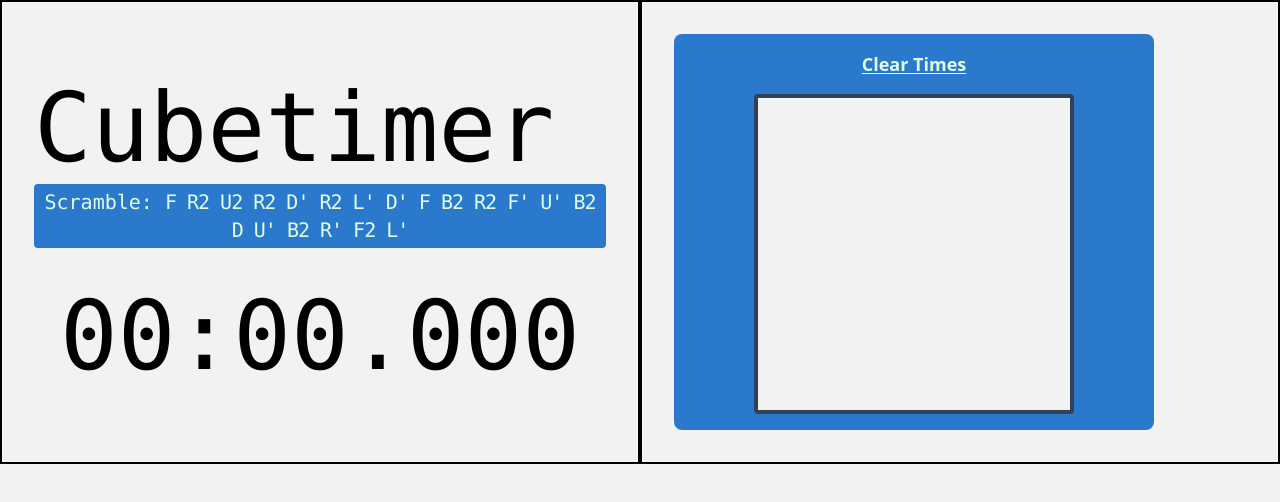
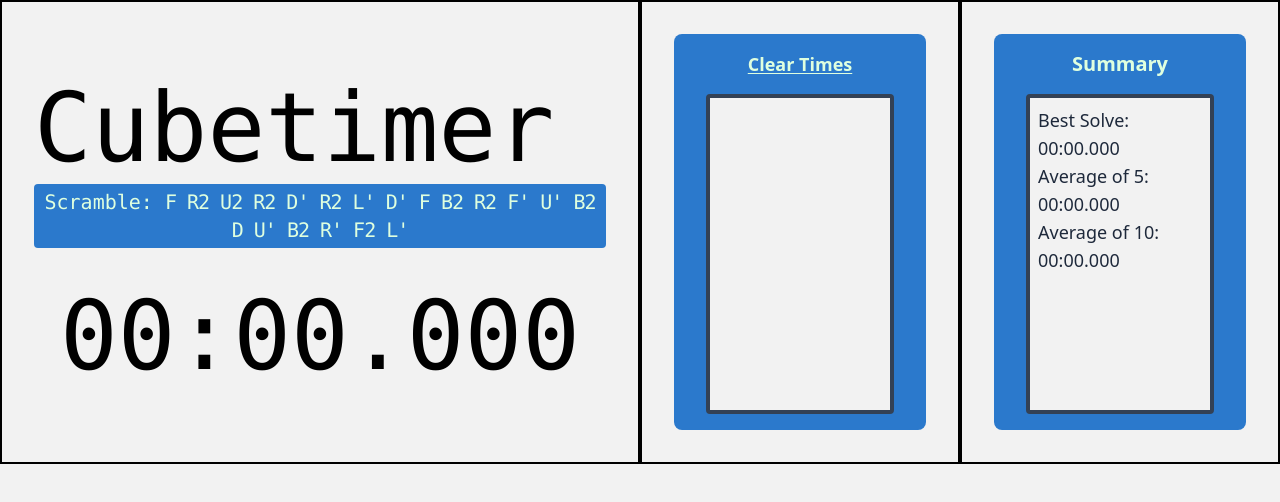
Before and after one commit to Scott-Gibson-Coding/Cubetimer, a React (Vite) app: page / in a window 1280 px wide. Shown: the top 502 px of the page. Built offline with nearby package versions, Linux system fonts and the light colour scheme.

Commit message:
Add a Summary component

```diff
--- a/src/App.tsx
+++ b/src/App.tsx
@@ -1,6 +1,6 @@
 import { useState } from "react";
 import { SolvesContext } from "./contexts/SolvesContext";
-import { Timer, Stats } from "./components";
+import { Timer, Stats, Summary } from "./components";
 import {
   updateLocalStorage,
   fetchLocalStorage,
@@ -38,14 +38,15 @@ function App() {
   }
 
   return (
-    <div className="grid grid-cols-[1fr_1fr] text-lg">
-      <SolvesContext.Provider
-        value={{ solves, addSolve, deleteSolve, clearSolves }}
-      >
+    <SolvesContext.Provider
+      value={{ solves, addSolve, deleteSolve, clearSolves }}
+    >
+      <div className="grid grid-cols-[2fr_1fr_1fr] text-lg">
         <Timer />
         <Stats />
-      </SolvesContext.Provider>
-    </div>
+        <Summary />
+      </div>
+    </SolvesContext.Provider>
   );
 }
 
--- a/src/components/Stats/TimesList/index.tsx
+++ b/src/components/Stats/TimesList/index.tsx
@@ -9,7 +9,7 @@ function TimesList() {
   const { solves, deleteSolve } = useContext(SolvesContext);
 
   return (
-    <div className="mx-auto h-[40vh] w-80 overflow-y-auto rounded border-4 border-slate-700 bg-secondary p-2">
+    <div className="mx-auto h-[40vh] w-full overflow-y-auto rounded border-4 border-slate-700 bg-secondary p-2">
       <ul>
         {solves.map(({ time }, index) => (
           <li key={index} className="flex justify-around text-dark">
--- /dev/null
+++ b/src/components/Summary/index.tsx
@@ -0,0 +1,48 @@
+import { useCallback, useContext } from "react";
+import { SolvesContext } from "../../contexts/SolvesContext";
+import { formatTime } from "../../utils";
+
+const Summary = () => {
+  /** Contexts */
+  const { solves } = useContext(SolvesContext);
+
+  const getBest = useCallback(() => {
+    if (solves.length === 0) return 0;
+    let minTime = solves[0].time;
+    solves.forEach((solve) => {
+      minTime = Math.min(minTime, solve.time);
+    });
+    return minTime;
+  }, [solves]);
+
+  const getAvg5 = useCallback(() => {
+    if (solves.length === 0) return 0;
+    const subset = solves.slice(0, 5);
+    return subset.reduce((acc, cur) => acc + cur.time, 0) / subset.length;
+  }, [solves]);
+
+  const getAvg10 = useCallback(() => {
+    if (solves.length === 0) return 0;
+    const subset = solves.slice(0, 10);
+    return subset.reduce((acc, cur) => acc + cur.time, 0) / subset.length;
+  }, [solves]);
+
+  return (
+    <div className="w-full border-2 border-black p-8">
+      <div className="grid max-w-[480px] gap-4 rounded-lg bg-primary px-8 py-4 text-light">
+        <h1 className="text-center text-xl font-semibold">Summary</h1>
+        <div className="mx-auto h-[40vh] w-full overflow-y-auto rounded border-4 border-slate-700 bg-secondary p-2">
+          <p className="text-slate-800">Best Solve: {formatTime(getBest())}</p>
+          <p className="text-slate-800">
+            Average of 5: {formatTime(getAvg5())}
+          </p>
+          <p className="text-slate-800">
+            Average of 10: {formatTime(getAvg10())}
+          </p>
+        </div>
+      </div>
+    </div>
+  );
+};
+
+export default Summary;
--- a/src/components/index.ts
+++ b/src/components/index.ts
@@ -1,4 +1,5 @@
 import Timer from "./Timer";
 import Stats from "./Stats";
+import Summary from "./Summary";
 
-export { Timer, Stats };
+export { Timer, Stats, Summary };
--- a/src/utils/formatTime.ts
+++ b/src/utils/formatTime.ts
@@ -4,6 +4,7 @@
  * @param time - Time in milliseconds
  */
 export default function formatTime(time: number) {
+  time = Math.round(time);
   const ms = time % 1000;
   time = Math.round((time - ms) / 1000);
   const sec = time % 60;
```
